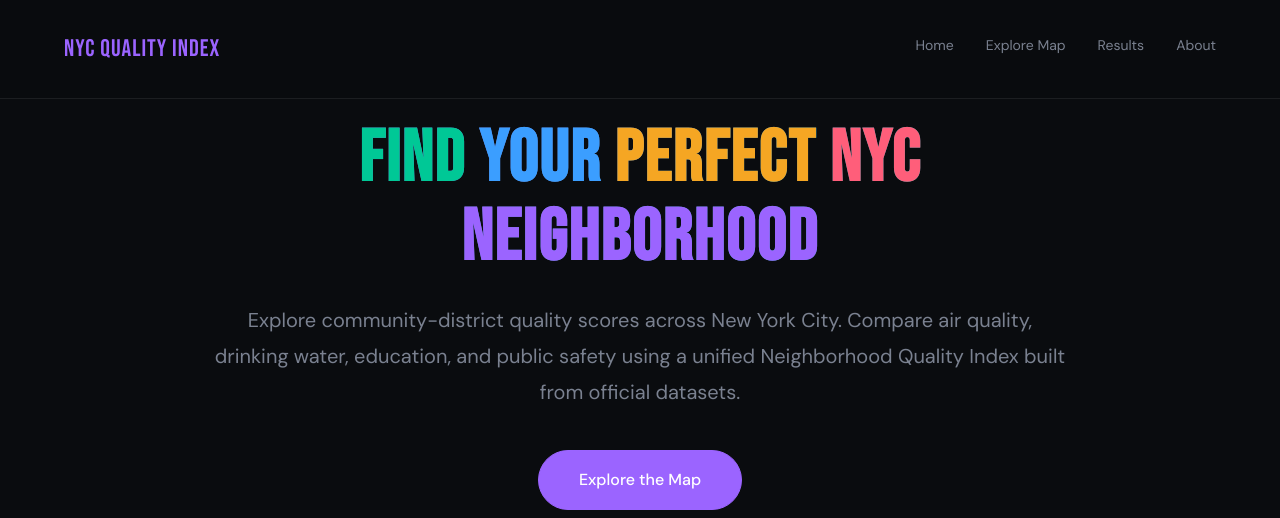
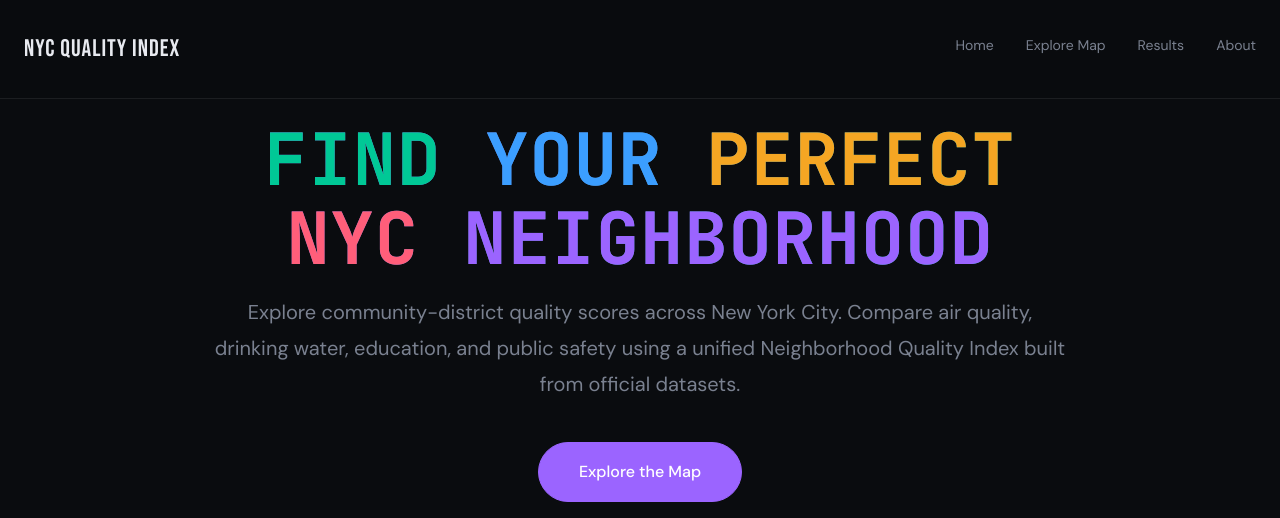
Before and after one commit to irahat21/GPU-Accelerated-Neighborhood-Quality-Index, a Flask app: page / in a window 1280 px wide. Shown: the top 518 px of the page. Run offline with Flask 3, Linux system fonts and the light colour scheme; parts of the project's set-up code (start-up, migrations or seed data) failed here and were passed over.

Commit message:
Fixed UI bugs

```diff
--- a/frontend/static/styles.css
+++ b/frontend/static/styles.css
@@ -50,19 +50,18 @@ body {
 }
 
 .nav-container {
-    max-width: 1200px;
-    margin: 0 auto;
+    margin: 0;
     padding: 0 24px;
     display: flex;
     justify-content: space-between;
     align-items: center;
+    width: 100%;
 }
 
 .logo {
     font-family: 'Bebas Neue', sans-serif;
     font-size: 24px;
     letter-spacing: 1px;
-    color: var(--overall);
 }
 
 .nav-links {
@@ -530,15 +529,15 @@ body {
 }
 
 .hero-title {
-    font-family: 'Bebas Neue', sans-serif;
+    font-family: 'JetBrains Mono', monospace;
     font-size: 72px;
     line-height: 1.1;
-    letter-spacing: 2px;
-    margin-bottom: 24px;
     background: linear-gradient(135deg, var(--overall), var(--air));
-    -webkit-background-clip: text;
     -webkit-text-fill-color: transparent;
     background-clip: text;
+    text-transform: uppercase;
+    letter-spacing: 1px;
+    margin-bottom: 16px;
 }
 
 .hero-subtitle {
@@ -1449,3 +1448,9 @@ a {
         margin-bottom: 0;
     }
 }
+
+option {
+    background: rgba(10, 12, 15, 0.92);
+    color: white;
+    border: none;
+}
```
